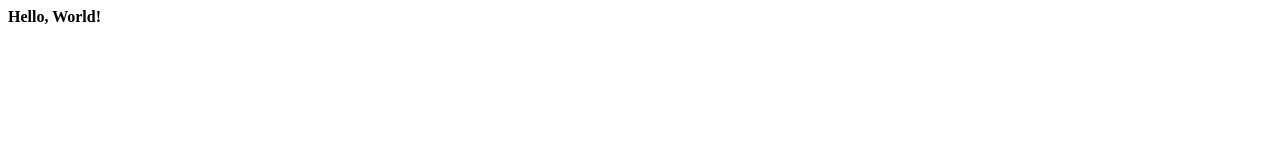
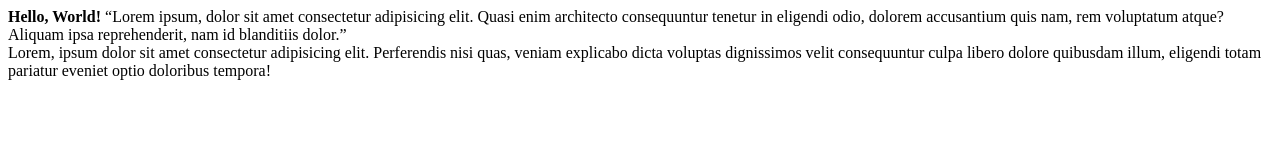
Before and after one commit to bw-sunny/OOP_project, a plain HTML site: page index.html in a window 1280 px wide. Drawn offline with Linux system fonts and the light colour scheme.

Commit message:
Added More Text

```diff
--- a/index.html
+++ b/index.html
@@ -7,5 +7,7 @@
 </head>
 <body>
     <b>Hello, World!</b>
+    <q>Lorem ipsum, dolor sit amet consectetur adipisicing elit. Quasi enim architecto consequuntur tenetur in eligendi odio, dolorem accusantium quis nam, rem voluptatum atque? Aliquam ipsa reprehenderit, nam id blanditiis dolor.</q>
+    <div class = "div1"><a>Lorem, ipsum dolor sit amet consectetur adipisicing elit. Perferendis nisi quas, veniam explicabo dicta voluptas dignissimos velit consequuntur culpa libero dolore quibusdam illum, eligendi totam pariatur eveniet optio doloribus tempora!</a></div1>
 </body>
 </html>
```
Also changed, not shown: 1 other file.
